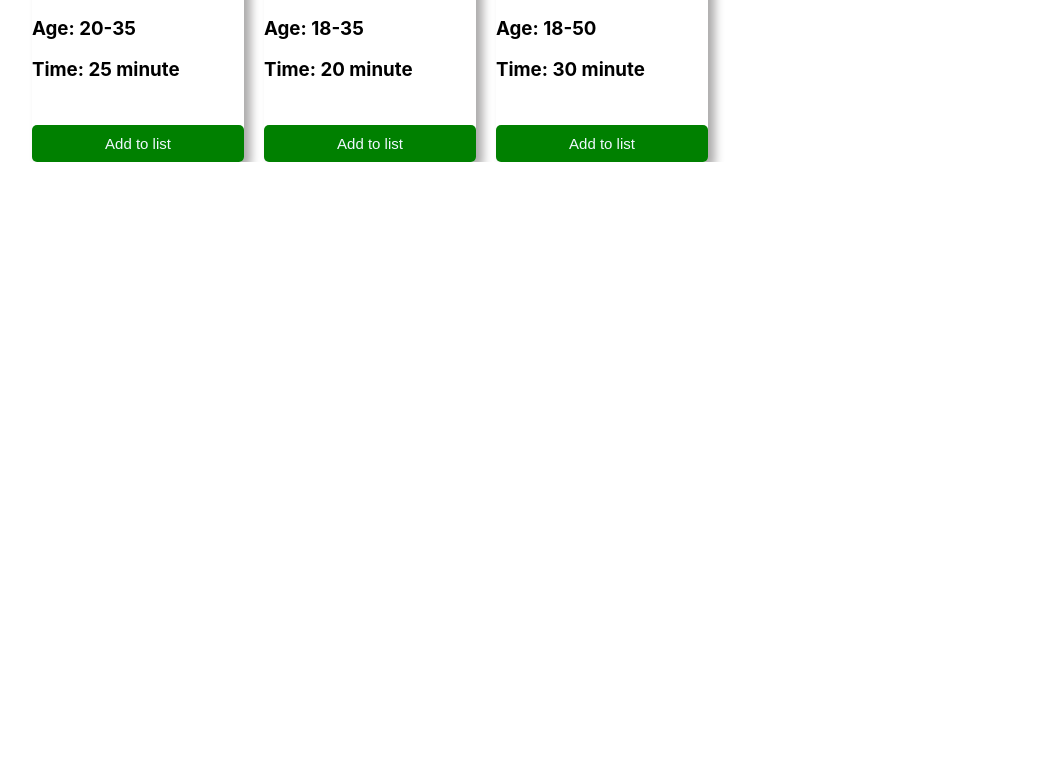
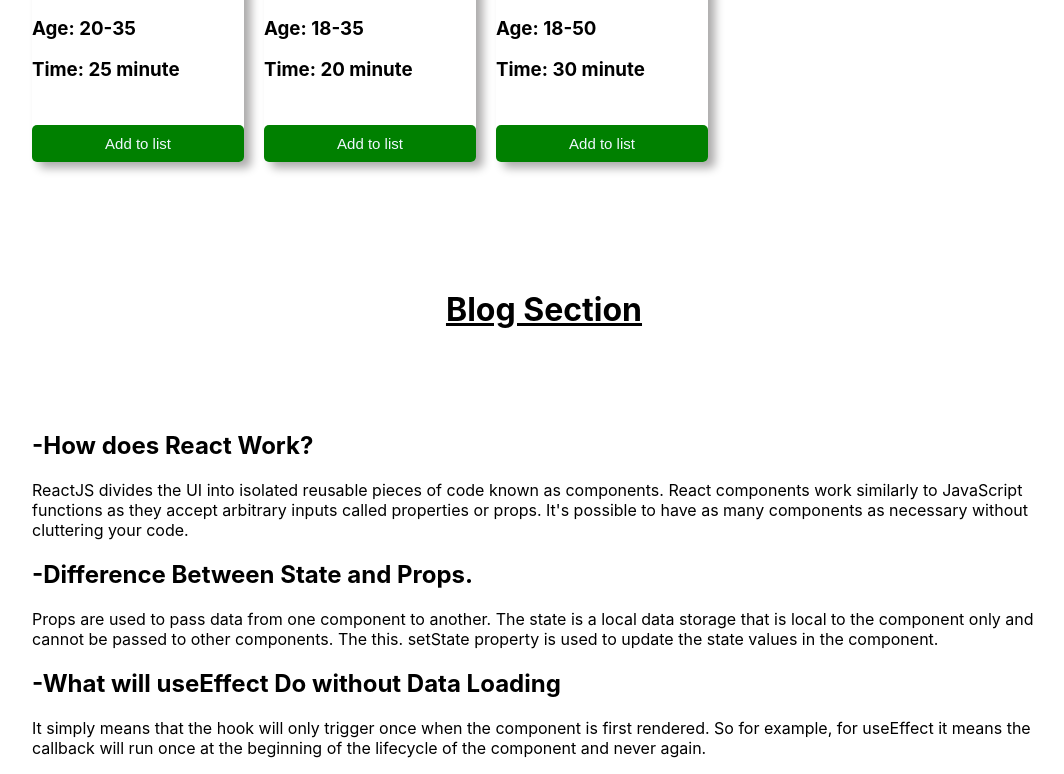
Before and after one commit to TH-Raju/project_fitness_founders_club, a React (Create React App) app: page / in a window 1280 px wide. Shown: the part 1898-2672 px from the top of the page, without its empty margins (96-1160 px from the left). Before the commit the page ends 2060 px from the top, so only its background shows below. Built offline with nearby package versions, Linux system fonts and the light colour scheme.

Commit message:
trying localStorage

```diff
--- /dev/null
+++ b/src/componants/Blog/Blog.css
@@ -0,0 +1,13 @@
+.blog {
+    margin: 10% 10% 0% 10%;
+}
+
+.blog h1 {
+    text-align: center;
+    margin-bottom: 10%;
+    text-decoration: underline;
+}
+
+.blog p {}
+
+.blog h2 {}
--- /dev/null
+++ b/src/componants/Blog/Blog.js
@@ -0,0 +1,22 @@
+import React from 'react';
+import './Blog.css';
+
+const Blog = () => {
+    return (
+        <div className='blog'>
+            <h1>Blog Section</h1>
+            <h2>-How does React Work?</h2>
+            <p>ReactJS divides the UI into isolated reusable pieces of code known as components. React components work similarly to JavaScript functions as they accept arbitrary inputs called properties or props. It's possible to have as many components as necessary without cluttering your code.</p>
+
+
+
+            <h2>-Difference Between State and Props.</h2>
+            <p>Props are used to pass data from one component to another. The state is a local data storage that is local to the component only and cannot be passed to other components. The this. setState property is used to update the state values in the component.</p>
+
+            <h2>-What will useEffect Do without Data Loading</h2>
+            <p>It simply means that the hook will only trigger once when the component is first rendered. So for example, for useEffect it means the callback will run once at the beginning of the lifecycle of the component and never again.</p>
+        </div>
+    );
+};
+
+export default Blog;
--- a/src/componants/Club/Club.js
+++ b/src/componants/Club/Club.js
@@ -2,6 +2,7 @@
 import Session from '../Session/Session';
 import Profile from '../Profile/Profile';
 import './Club.css';
+import Blog from '../Blog/Blog';
 const Club = () => {
     const [sessions, setSession] = useState([]);
     const [times, setTime] = useState([]);
@@ -20,6 +21,7 @@
     }
 
     return (
+        <div>
             <div className='full'>
                 <div className="cards">
                     {
@@ -38,6 +40,8 @@
 
                 </div>
             </div>
+            <Blog></Blog>
+        </div>
     );
 };
 
--- a/src/componants/Profile/Profile.js
+++ b/src/componants/Profile/Profile.js
@@ -1,3 +1,4 @@
+import { useEffect } from 'react';
 import './Profile.css';
 
 const Profile = (props) => {
@@ -14,10 +15,10 @@
 
     const breakTime = (e) => {
         const bt = document.getElementById('bT');
+        localStorage.setItem("break", e);
         bt.innerText = e;
+        return bt;
     }
-
-
 
 
     return (
```
Lines whose indentation alone changed are shown as unchanged.
